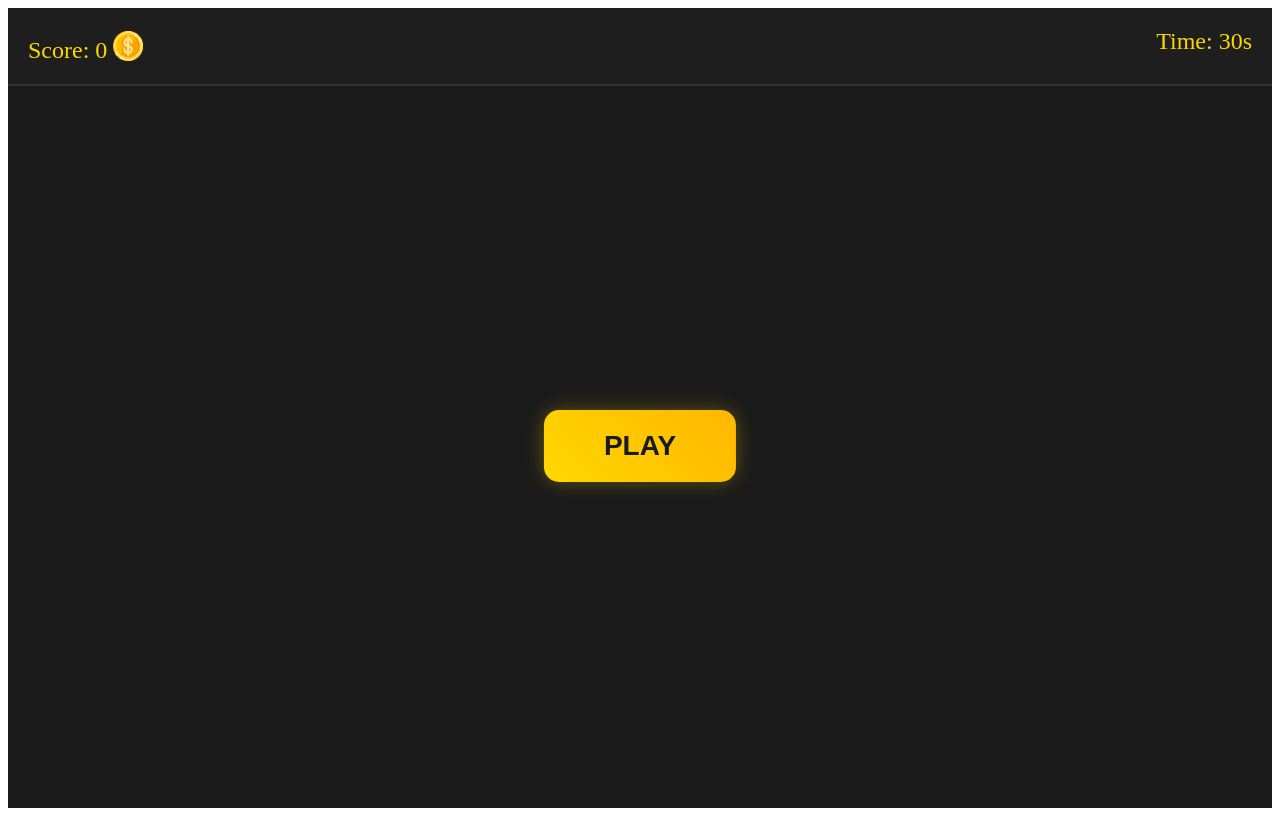
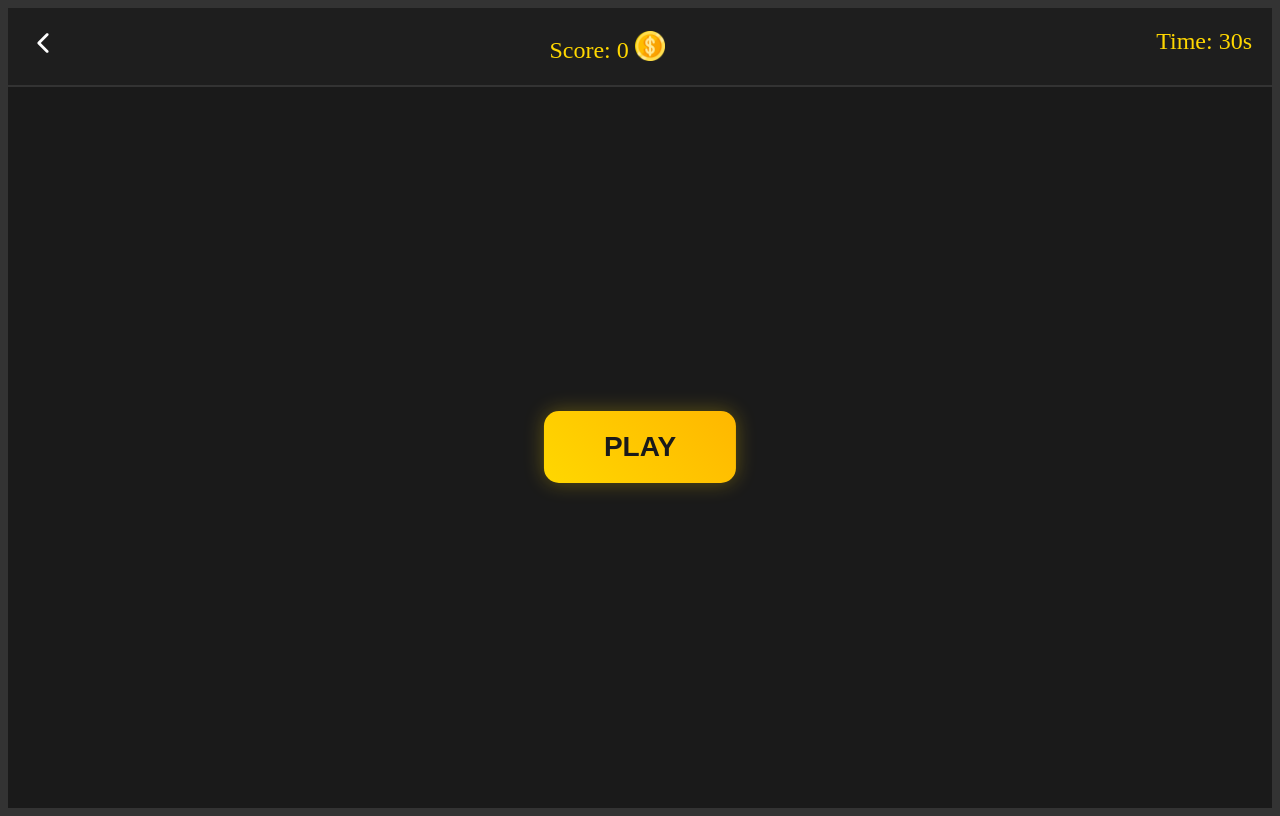
Before and after one commit to AmirSherov/ClickMaster, a Next.js app: page /mini-games/coin-catcher in a window 1280 px wide. Built offline with nearby package versions, Linux system fonts and the light colour scheme.

Commit message:
mini games page is ready

```diff
--- a/app/mini-games/coin-catcher/catcher.scss
+++ b/app/mini-games/coin-catcher/catcher.scss
@@ -1,3 +1,7 @@
+body{
+    background-color: #333;
+    overflow: hidden;
+}
 .coin-catcher {
     width: 100%;
     height: 100vh;
--- a/app/mini-games/coin-catcher/page.jsx
+++ b/app/mini-games/coin-catcher/page.jsx
@@ -5,6 +5,7 @@ import './catcher.scss';
 import { incrementCount } from '@/app/api';
 import { useGlobalContext } from '@/app/GlobalState';
 import { toast, Toaster } from 'react-hot-toast';
+import { IoIosArrowBack } from "react-icons/io";
 export default function CoinCatcher() {
     const [gameState, setGameState] = useState('ready');
     const [score, setScore] = useState(0);
@@ -118,6 +119,7 @@ export default function CoinCatcher() {
                 }}
             />
             <div className="game-header">
+            <div onClick={() => router.push('/mini-games')} style={{color: '#fff', fontSize: '30px'}} className="rank"><IoIosArrowBack /></div>
                 <div className="score">Score: {score} <img width={30} style={{ transform: 'translateY(3px)' }} height={30} src={"/coin.png"} alt="" /></div>
                 <div className="timer">Time: {timeLeft}s</div>
             </div>
```
Also changed, not shown: public/back.png (added), public/coin.png.
